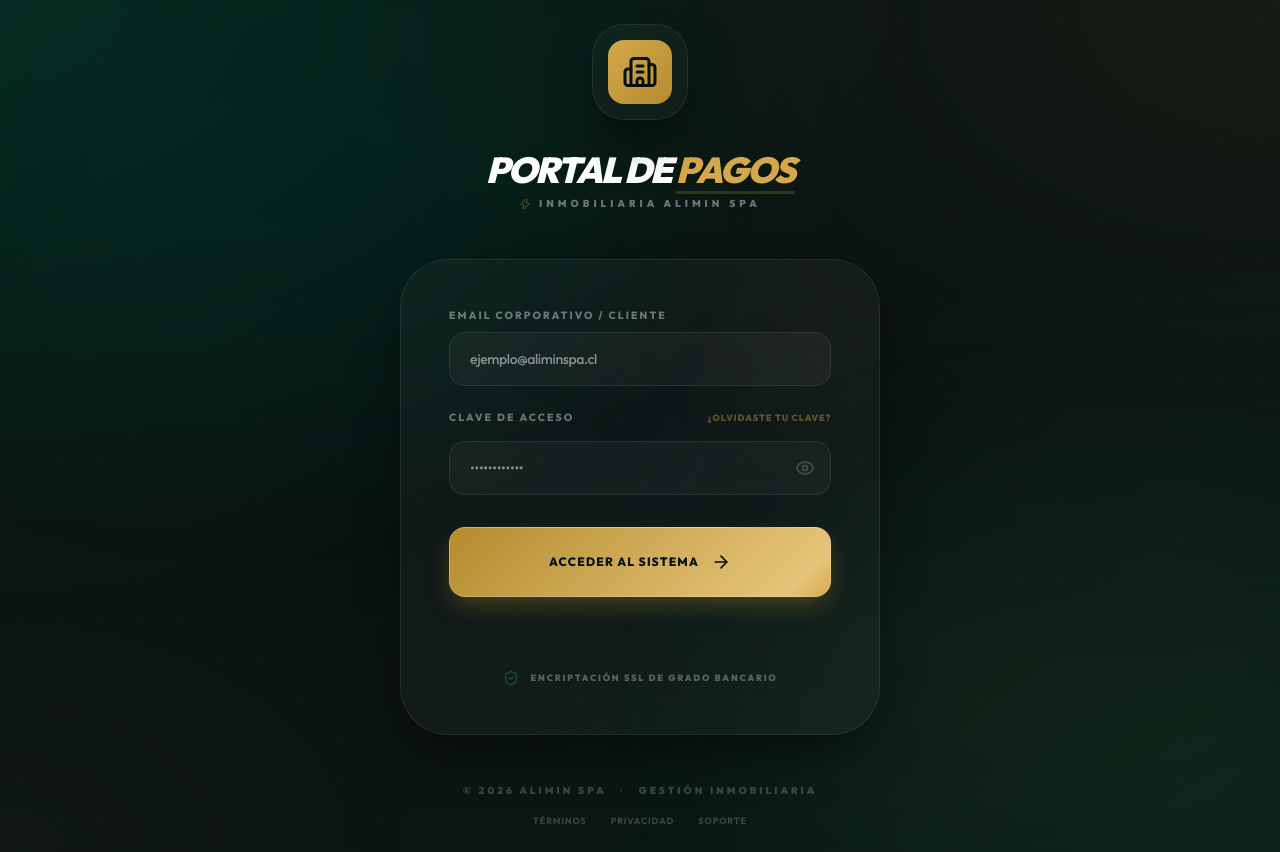
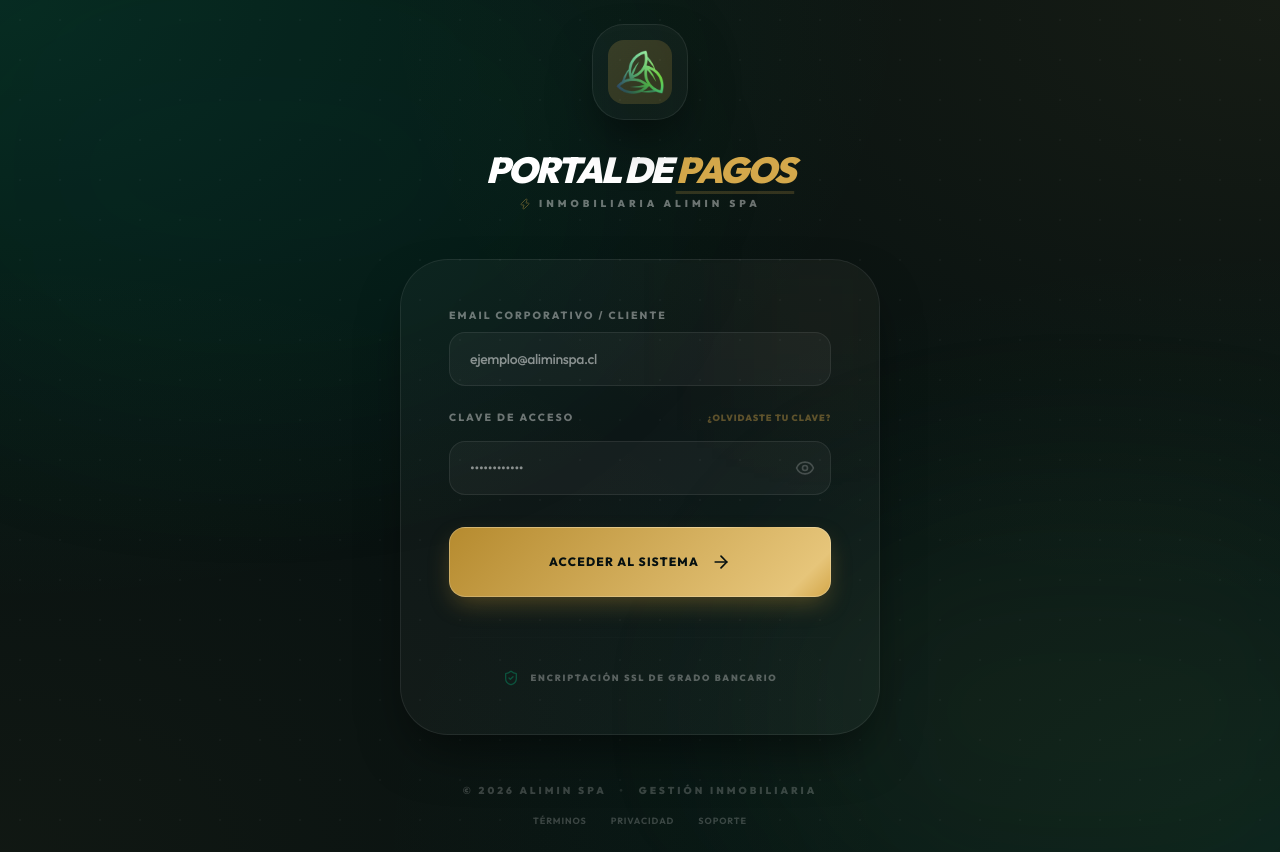
Before and after one commit to Nico-lab-cl/alimin-pagos, a Next.js app: page /login in a window 1280 px wide. Built offline with nearby package versions, Linux system fonts and the light colour scheme.

Commit message:
branding: apply Alimin leaf logo as favicon and logo across app

```diff
--- a/src/app/admin/layout.tsx
+++ b/src/app/admin/layout.tsx
@@ -65,8 +65,8 @@ export default function AdminLayout({ children }: { children: React.ReactNode })
         <div className="h-full flex flex-col p-10">
           {/* Logo Section */}
           <div className="flex items-center gap-5 mb-16 group cursor-pointer">
-            <div className="w-14 h-14 rounded-2xl bg-gradient-to-br from-accent to-accent-dark flex items-center justify-center shadow-[0_10px_40px_rgba(212,168,75,0.3)] transition-all duration-500 group-hover:scale-110 group-hover:rotate-3">
-              <Zap className="w-8 h-8 text-[#061010] fill-current" />
+            <div className="w-14 h-14 rounded-2xl bg-white/5 flex items-center justify-center shadow-[0_10px_40px_rgba(212,168,75,0.2)] transition-all duration-500 group-hover:scale-110 group-hover:rotate-3 p-2">
+              <img src="/logo.png" alt="Alimin Logo" className="w-full h-full object-contain" />
             </div>
             <div>
               <h1 className="text-3xl font-black tracking-tighter uppercase leading-none italic text-glow">Alimin</h1>
--- a/src/app/layout.tsx
+++ b/src/app/layout.tsx
@@ -18,7 +18,7 @@ export const metadata: Metadata = {
   title: "Portal de Pagos — Alimin SPA",
   description: "Portal de pagos para proyectos inmobiliarios Alimin SPA. Gestiona tus cuotas, comprobantes y documentos.",
   icons: {
-    icon: "/favicon.ico",
+    icon: "/favicon.png",
   },
 };
 
--- a/src/app/login/page.tsx
+++ b/src/app/login/page.tsx
@@ -58,8 +58,8 @@ export default function LoginPage() {
         {/* Logo & Branding */}
         <div className="text-center mb-12">
           <div className="inline-flex items-center justify-center w-24 h-24 rounded-[2rem] glass-card mb-8 border-accent/20 group hover:border-accent/50 transition-all duration-700">
-            <div className="w-16 h-16 rounded-2xl bg-gradient-to-br from-accent to-accent-dark flex items-center justify-center shadow-2xl group-hover:scale-110 transition-transform">
-              <Building2 className="w-9 h-9 text-[#061010]" />
+            <div className="w-16 h-16 rounded-2xl bg-gradient-to-br from-accent/20 to-accent-dark/20 flex items-center justify-center shadow-2xl group-hover:scale-110 transition-transform p-2">
+              <img src="/logo.png" alt="Alimin Logo" className="w-full h-full object-contain" />
             </div>
           </div>
           <h1 className="text-4xl font-black text-white italic uppercase tracking-tighter mb-2 leading-none">
--- a/src/app/user/layout.tsx
+++ b/src/app/user/layout.tsx
@@ -56,8 +56,8 @@ export default function UserLayout({ children }: { children: React.ReactNode })
           <Link href="/user" className="group flex items-center gap-5 transition-all hover:scale-105 active:scale-95">
             <div className="relative">
               <div className="absolute inset-0 bg-accent/20 rounded-2xl blur-xl group-hover:blur-2xl transition-all" />
-              <div className="relative w-14 h-14 rounded-2xl bg-gradient-to-br from-accent to-accent-dark flex items-center justify-center shadow-[0_10px_30px_rgba(212,168,75,0.4)] transition-transform duration-500 group-hover:rotate-3">
-                <Zap className="w-8 h-8 text-[#061010] fill-current" />
+              <div className="relative w-14 h-14 rounded-2xl bg-white/5 flex items-center justify-center shadow-[0_10px_30px_rgba(212,168,75,0.2)] transition-transform duration-500 group-hover:rotate-3 p-2">
+                <img src="/logo.png" alt="Alimin Logo" className="w-full h-full object-contain" />
               </div>
             </div>
             <div>
```
Also changed, not shown: public/favicon.png (added), public/logo.png (added).
